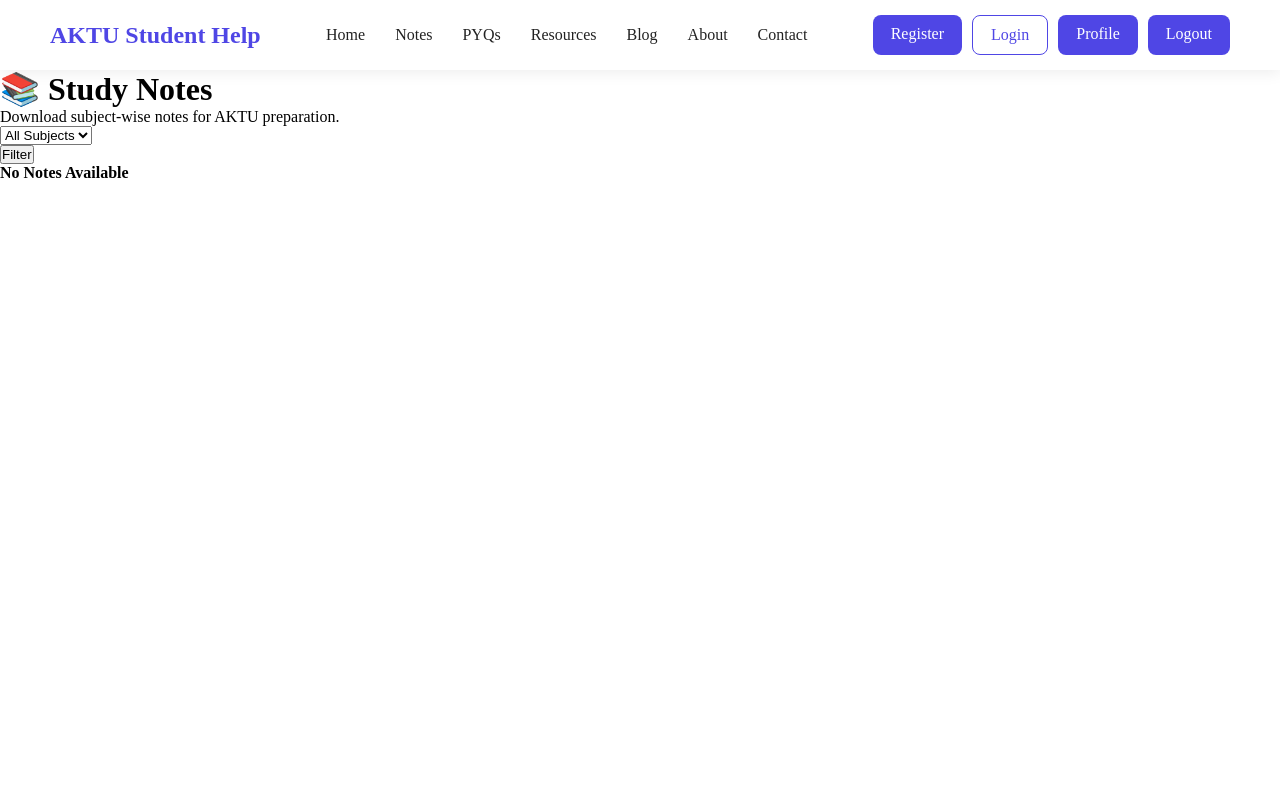
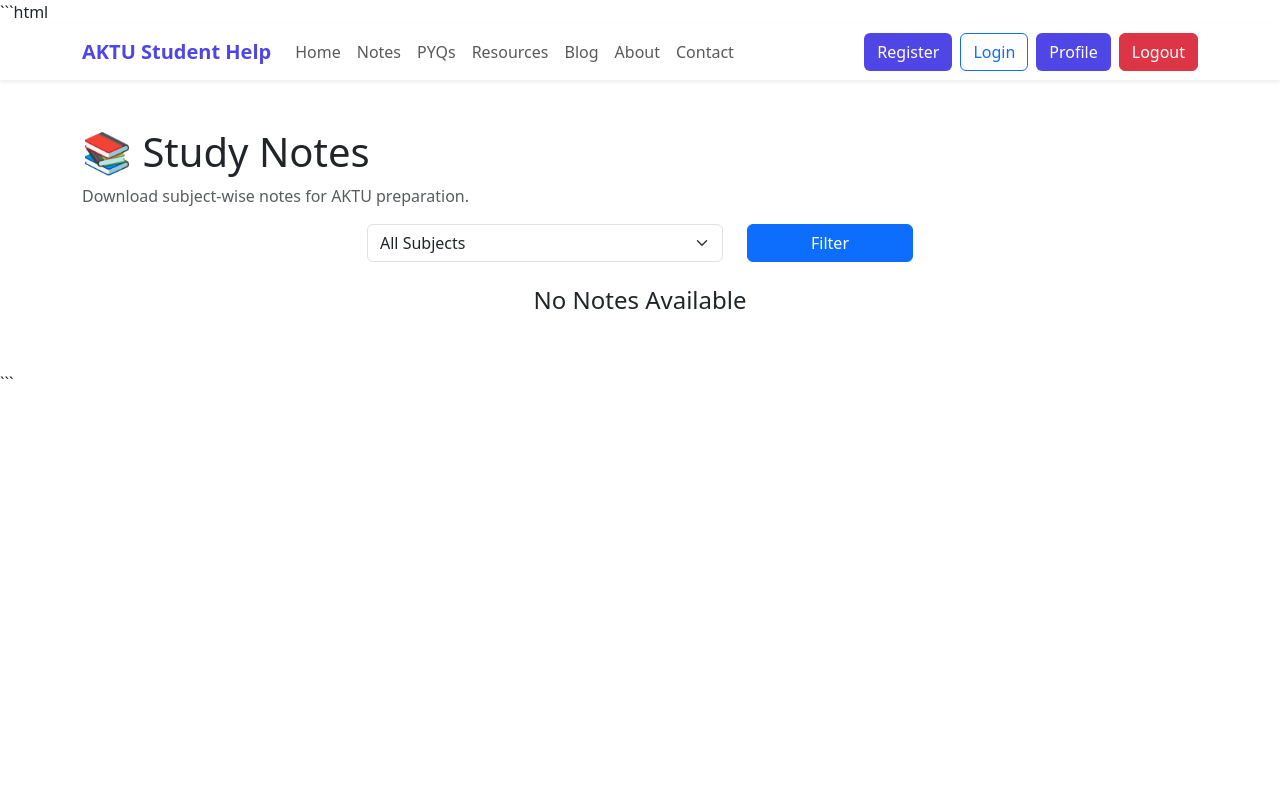
Before and after one commit to vedantpachauri84/university-resource-website, a Django app: page /Notes/ in a window 1280 px wide. Run offline with Django 5.2, Linux system fonts and the light colour scheme; the visitor is signed in with stand-in values (Sample User, id 1); data that the repository does not hold is empty; some libraries are stand-ins or nearby versions.

Commit message:
Fix mobile navbar

````diff
--- a/blog/templates/base_or_navbar/navebar.html
+++ b/blog/templates/base_or_navbar/navebar.html
@@ -1,110 +1,122 @@
+```html
 <!DOCTYPE html>
 <html lang="en">
 <head>
     <meta charset="UTF-8">
-    <title></title>
-</head>
-<nav class="navbar">
-    <div class="logo">
-        <a href="/">AKTU Student Help</a>
+    <meta name="viewport" content="width=device-width, initial-scale=1.0">
+    <title>AKTU Student Help</title>
 
-    </div>
-
-    <ul class="nav-links">
-        <li><a href="/">Home</a></li>
-        <li><a href="{% url 'Notes' %}">Notes</a></li>
-        <li><a href="{% url 'paper' %}">PYQs</a></li>
-        <li><a href="{% url 'Resource'%}">Resources</a></li>
-        <li><a href="{% url 'blog'%}">Blog</a></li>
-
-        <li><a href="{% url 'about' %}">About</a></li>
-        <li><a href="{% url 'contact' %}">Contact</a></li>
-
-    </ul>
-
-    <div class="auth-buttons">
-        <a href="{% url 'register' %}" class="register-btn">Register</a>
-        <a href="{% url 'login' %}" class="login-btn">Login</a>
-
-
-        <a href="{% url 'profile' %}"class="register-btn">Profile</a>
-        <a href="{% url 'logout' %}" class="register-btn">Logout</a>
-    </div>
-</nav>
+    <link href="https://cdn.jsdelivr.net/npm/bootstrap@5.3.3/dist/css/bootstrap.min.css" rel="stylesheet">
 
     <style>
-*{
-    margin:0;
-    padding:0;
-    box-sizing:border-box;
+        body{
+            overflow-x:hidden;
         }
 
-.navbar{
-    position:sticky;
-    top:0;
-    background:white;
-    display:flex;
-    justify-content:space-between;
-    align-items:center;
-    padding:15px 50px;
-    box-shadow:0 2px 15px rgba(0,0,0,0.08);
-    z-index:1000;
+        .navbar-brand{
+            font-weight:bold;
+            color:#4f46e5 !important;
         }
 
-.logo a{
-    text-decoration:none;
-    font-size:24px;
-    font-weight:bold;
-    color:#4f46e5;
-}
-
-.nav-links{
-    display:flex;
-    list-style:none;
-    gap:30px;
-}
-
-.nav-links a{
-    text-decoration:none;
-    color:#222;
-    font-weight:500;
-}
-
-.nav-links a:hover{
-    color:#4f46e5;
-}
-
-.auth-buttons{
-    display:flex;
-    gap:10px;
-}
-
-.login-btn{
-    text-decoration:none;
-    padding:10px 18px;
-    border:1px solid #4f46e5;
-    border-radius:8px;
-    color:#4f46e5;
-}
-
-.register-btn{
-    text-decoration:none;
-    padding:10px 18px;
-    border-radius:8px;
+        .btn-register{
             background:#4f46e5;
             color:white;
         }
 
-.register-btn:hover,
-.login-btn:hover{
-    opacity:0.9;
+        .btn-register:hover{
+            background:#4338ca;
+            color:white;
         }
     </style>
+</head>
+<body>
 
+<nav class="navbar navbar-expand-lg navbar-light bg-white shadow-sm sticky-top">
+    <div class="container">
 
+        <a class="navbar-brand" href="/">
+            AKTU Student Help
+        </a>
+
+        <button class="navbar-toggler"
+                type="button"
+                data-bs-toggle="collapse"
+                data-bs-target="#navbarNav"
+                aria-controls="navbarNav"
+                aria-expanded="false"
+                aria-label="Toggle navigation">
+
+            <span class="navbar-toggler-icon"></span>
+        </button>
+
+        <div class="collapse navbar-collapse" id="navbarNav">
+
+            <ul class="navbar-nav me-auto mb-2 mb-lg-0">
+
+                <li class="nav-item">
+                    <a class="nav-link" href="/">Home</a>
+                </li>
+
+                <li class="nav-item">
+                    <a class="nav-link" href="{% url 'Notes' %}">Notes</a>
+                </li>
+
+                <li class="nav-item">
+                    <a class="nav-link" href="{% url 'paper' %}">PYQs</a>
+                </li>
+
+                <li class="nav-item">
+                    <a class="nav-link" href="{% url 'Resource' %}">Resources</a>
+                </li>
+
+                <li class="nav-item">
+                    <a class="nav-link" href="{% url 'blog' %}">Blog</a>
+                </li>
+
+                <li class="nav-item">
+                    <a class="nav-link" href="{% url 'about' %}">About</a>
+                </li>
+
+                <li class="nav-item">
+                    <a class="nav-link" href="{% url 'contact' %}">Contact</a>
+                </li>
+
+            </ul>
+
+            <div class="d-flex flex-column flex-lg-row gap-2">
+
+                <a href="{% url 'register' %}"
+                   class="btn btn-register">
+                    Register
+                </a>
+
+                <a href="{% url 'login' %}"
+                   class="btn btn-outline-primary">
+                    Login
+                </a>
+
+                <a href="{% url 'profile' %}"
+                   class="btn btn-register">
+                    Profile
+                </a>
+
+                <a href="{% url 'login' %}"
+                   class="btn btn-danger">
+                    Logout
+                </a>
+
+            </div>
+
+        </div>
+
+    </div>
+</nav>
 
 {% block content %}
 {% endblock content %}
 
+<script src="https://cdn.jsdelivr.net/npm/bootstrap@5.3.3/dist/js/bootstrap.bundle.min.js"></script>
+
 </body>
 </html>
+```
````
Lines whose indentation alone changed are shown as unchanged.
